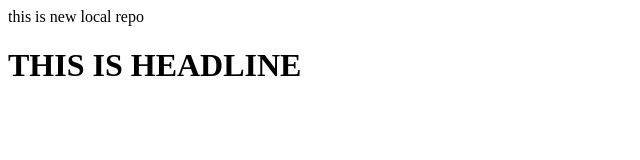
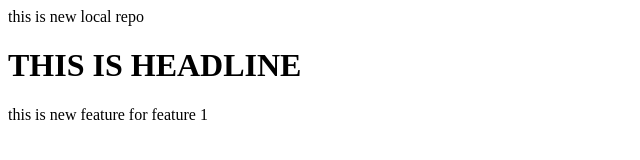
Before and after one commit to abhijeetsawant-lab/localrepo, a plain HTML site: page index.html in a window 1280 px wide. Shown: the whole page, without its empty margins (0-640 px from the left). Drawn offline with Linux system fonts and the light colour scheme.

Commit message:
new feature added

```diff
--- a/index.html
+++ b/index.html
@@ -4,3 +4,7 @@
 <h1>
     THIS IS HEADLINE
 </h1>
+
+<p>
+    this is new feature for feature 1
+</p>
```
